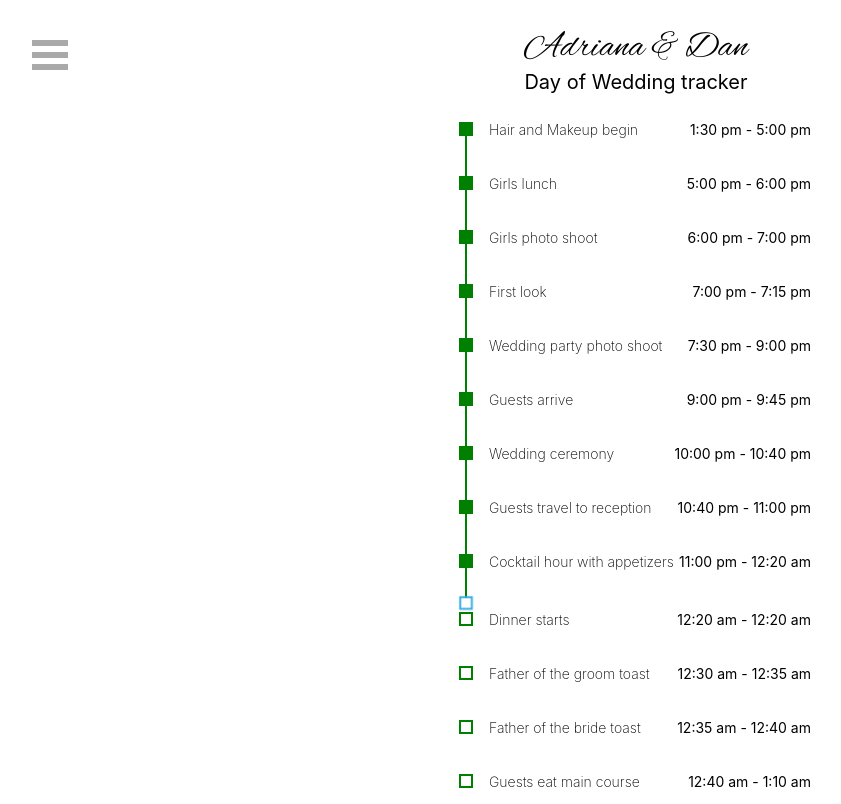
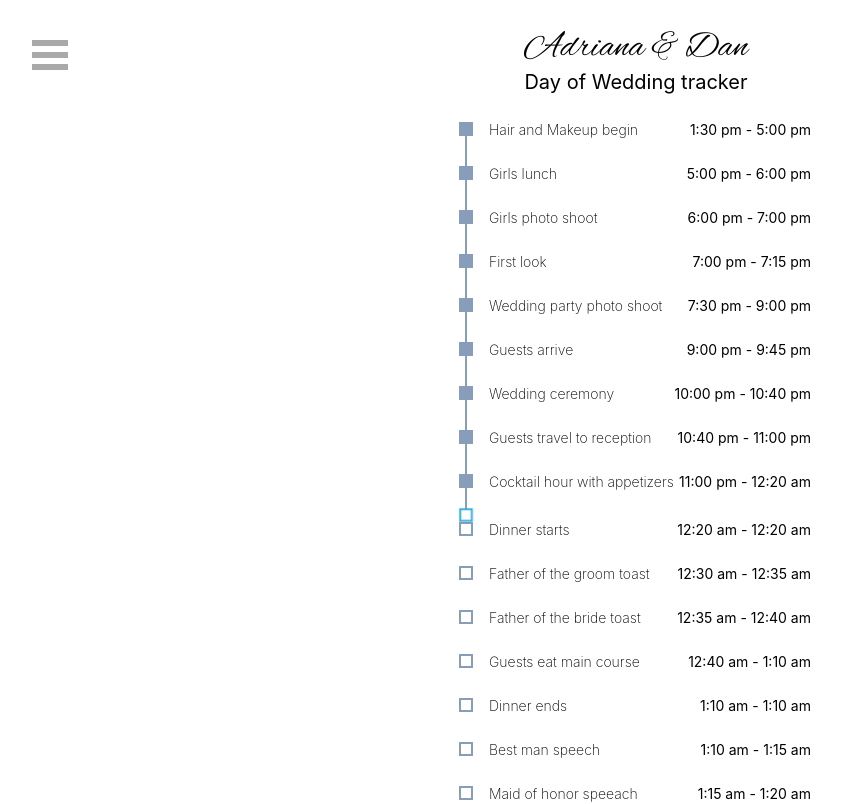
Before and after one commit to dmorton2297/dam2023, a Next.js app: page /itinerary in a window 1280 px wide. Shown: the top 804 px of the page, without its empty margins (4-845 px from the left). Built offline with nearby package versions, Linux system fonts and the light colour scheme.

Commit message:
Styling update

```diff
--- a/components/core/Timeline.tsx
+++ b/components/core/Timeline.tsx
@@ -19,8 +19,8 @@ interface Props {
 const TimelineItem: React.FC<{ item: TimelineItem }> = ({ item }) => {
   const percentComplete = percentageComplete(item.startTime, item.endTime);
   const itemIsComplete = percentComplete > 0;
-  const progressHeight = 50 * percentComplete;
-  const remainingHeight = 50 * (1 - percentComplete);
+  const progressHeight = 40 * percentComplete;
+  const remainingHeight = 40 * (1 - percentComplete);
   return (
     <div key={item.title} className="flex justify-between">
       <div className="flex gap-4">
@@ -29,15 +29,15 @@ const TimelineItem: React.FC<{ item: TimelineItem }> = ({ item }) => {
             style={{
               height: 10,
               width: 10,
-              backgroundColor: itemIsComplete ? "green" : "unset",
-              outline: "2px solid green",
+              backgroundColor: itemIsComplete ? "rgba(135, 157, 186)" : "unset",
+              outline: "2px solid rgba(135, 157, 186)",
             }}
           />
           <div
             style={{
               width: 2,
               height: progressHeight - 6,
-              backgroundColor: "green",
+              backgroundColor: "rgba(135, 157, 186)",
               marginLeft: 4,
             }}
           />
--- a/utils.ts
+++ b/utils.ts
@@ -20,7 +20,5 @@ export const percentageComplete = (
   if (timeElapsedSinceStartAndCurrent <= 0) return 0;
   const differenceMsBetweenBounds =
     endDateTime?.getTime() - startDateTime?.getTime();
-  console.log('Since start: ', timeElapsedSinceStartAndCurrent)
-  console.log('Diff in bounds: ', differenceMsBetweenBounds)
   return timeElapsedSinceStartAndCurrent / differenceMsBetweenBounds
 };
```
